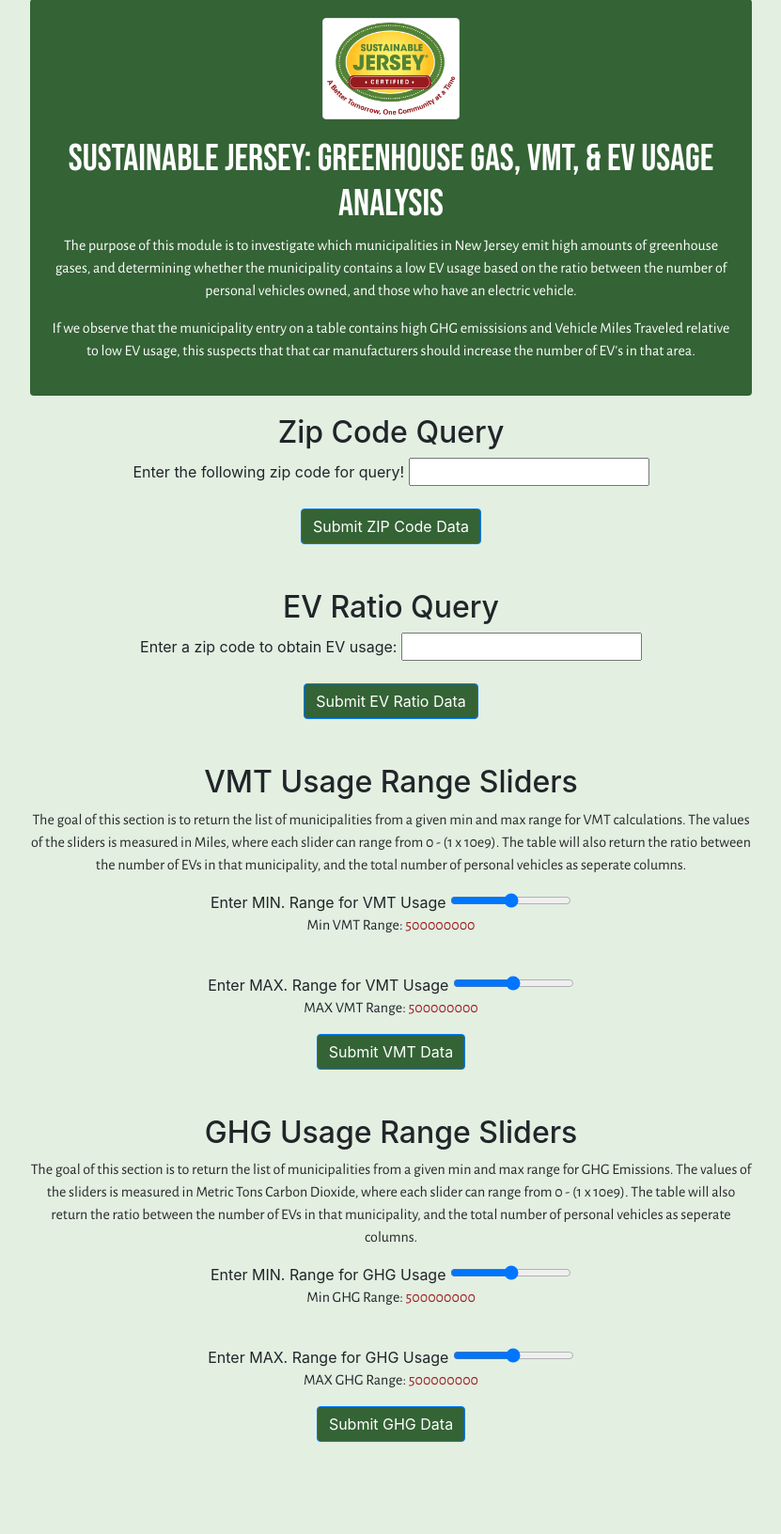
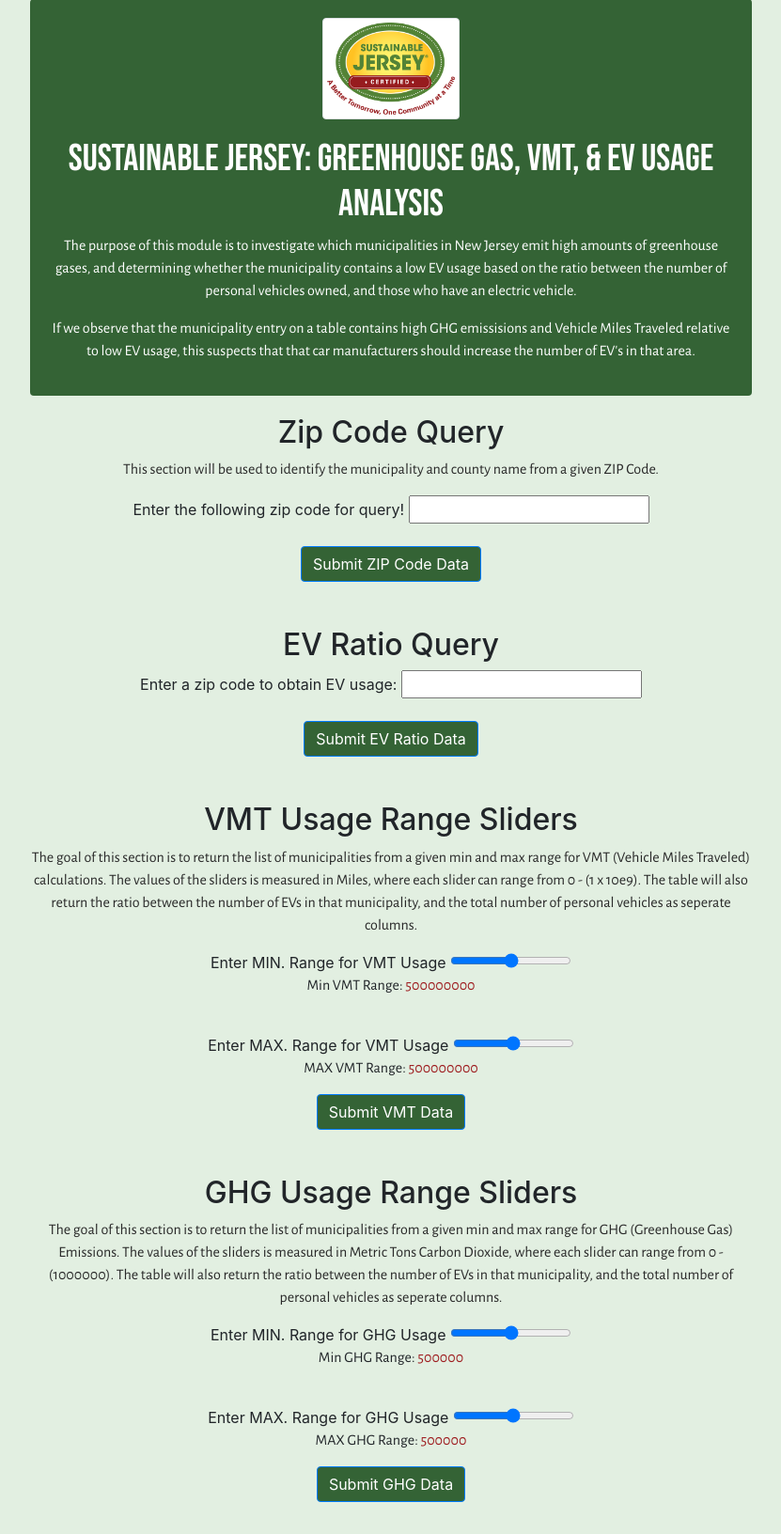
Before and after one commit to WhoBeYe/GHG_CAB_Project, a Flask app: page / in a window 1280 px wide. Shown: the part 15-1647 px from the top of the page at 94% size, without its empty margins (224-1055 px from the left). Before the commit the page ends 1549 px from the top, so only its background shows below. Run offline with Flask 3, Linux system fonts and the light colour scheme; some libraries are stand-ins or nearby versions.

Commit message:
Adjusted range sliders for GHG data

```diff
--- a/app.py
+++ b/app.py
@@ -47,16 +47,17 @@ app = Flask(__name__, template_folder='templates', static_folder = 'css')
 def form():
     return render_template('my-form.html')
 
-# handle venue POST and serve result web page (TEST- Remove later)
+# Python route for handling GHG Query Range
 @app.route('/ghg-handler', methods=['POST'])
 def ghg_handler():
-    rows = connect('SELECT ghg_table_temp.*, contains_2_main.total_personal, contains_2_main.num_evs ' +
+    rows = connect('SELECT ghg_table_temp.mun_name, ghg_table_temp.zip, CAST (AVG(CAST (ghg_total AS float)) AS float) ghg_total, contains_2_main.total_personal, contains_2_main.num_evs ' +
                    'FROM ghg_table_temp INNER JOIN contains_2_main ' +
-                   'ON ghg_table_temp.zip = contains_2_main.zip ' +
+                   'ON ghg_table_temp.zip = contains_2_main.zip AND ghg_table_temp.mun_name = contains_2_main.mun_name ' +
                    'WHERE ghg_total > ' + request.form['ghg_min'] + ' AND ghg_total < ' + request.form['ghg_max'] + ' ' +
-                   'ORDER BY num_evs;')
+                   'GROUP BY (ghg_table_temp.mun_name, ghg_table_temp.zip, contains_2_main.total_personal, contains_2_main.num_evs) ' +
+                   'ORDER BY ghg_total;')
 
-    heads = ['Municipality', 'Zip Code', 'Total GHG Emissions', 'GHG ID', 'Number of Personal Vehicles', '# of EVs']
+    heads = ['Municipality', 'Zip Code', 'Total GHG Emissions', 'Number of Personal Vehicles', '# of EVs']
     return render_template('my-result.html', rows=rows, heads=heads)
 
 @app.route('/zip-handler', methods=['POST'])
--- a/templates/my-form.html
+++ b/templates/my-form.html
@@ -46,6 +46,9 @@
 
             <h2>Zip Code Query</h2>
             <form action="/zip-handler" method="POST">
+                <p style="color: #292929">
+                    This section will be used to identify the municipality and county name from a given ZIP Code.
+                </p>
                 <div>
                      Enter the following zip code for query!
                     <input type="text" name="zip">
@@ -78,7 +81,7 @@
             <h2>VMT Usage Range Sliders </h2>
             <p style="color: #292929">
                 The goal of this section is to return the list of municipalities
-                from a given min and max range for VMT calculations. The values of the sliders is measured in Miles,
+                from a given min and max range for VMT (Vehicle Miles Traveled) calculations. The values of the sliders is measured in Miles,
                 where each slider can range from 0 - (1 x 10e9). The table will also return the ratio between the number of EVs in that municipality, and the total
                 number of personal vehicles as seperate columns.
             </p>
@@ -105,20 +108,20 @@
             <h2>GHG Usage Range Sliders </h2>
             <p style="color: #292929">
                 The goal of this section is to return the list of municipalities
-                from a given min and max range for GHG Emissions. The values of the sliders is measured in Metric Tons Carbon Dioxide,
-                where each slider can range from 0 - (1 x 10e9). The table will also return the ratio between the number of EVs in that municipality, and the total
+                from a given min and max range for GHG (Greenhouse Gas) Emissions. The values of the sliders is measured in Metric Tons Carbon Dioxide,
+                where each slider can range from 0 - (1000000). The table will also return the ratio between the number of EVs in that municipality, and the total
                 number of personal vehicles as seperate columns.
             </p>
             <form action="/ghg-handler" method="POST">
                 <div>
                     Enter MIN. Range for GHG Usage
-                    <input id = "slider3" type="range" name="ghg_min" min='0' max='1000000000' step="100000">
+                    <input id = "slider3" type="range" name="ghg_min" min='0' max='1000000' step="50000">
                     <p>Min GHG Range: <output style="color:#9E1D20;"id="value3"></output></p>
                 </div>
                 <br>
                 <div>
                     Enter MAX. Range for GHG Usage
-                    <input id = "slider4" type="range" name="ghg_max" min='0' max='1000000000' step="100000">
+                    <input id = "slider4" type="range" name="ghg_max" min='0' max='1000000' step="50000">
                     <p>MAX GHG Range: <output style="color:#9E1D20;"id="value4"></output></p>
                 </div>
                     <button type="submit" class="btn btn-primary">Submit GHG Data</button>
```
